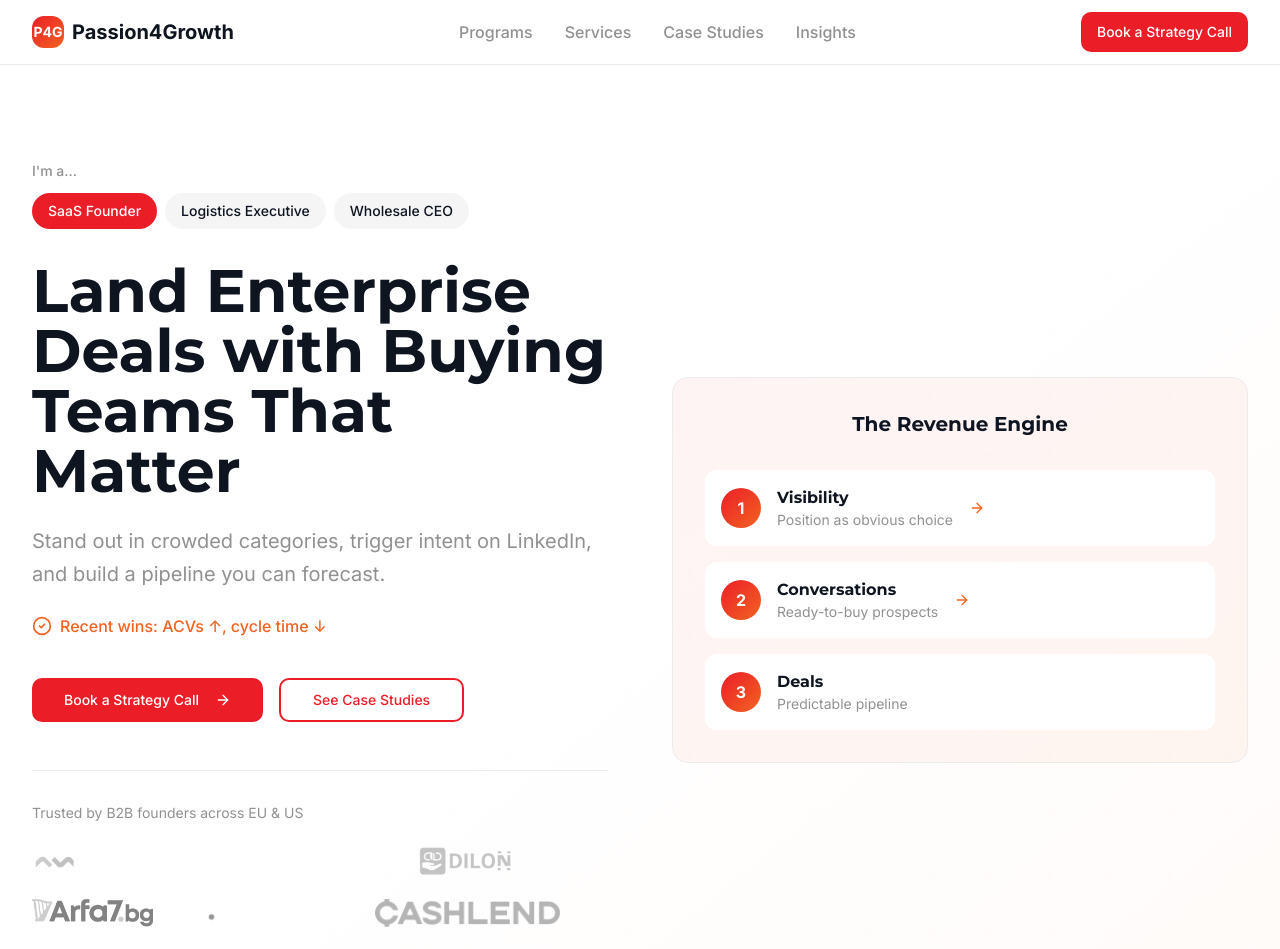
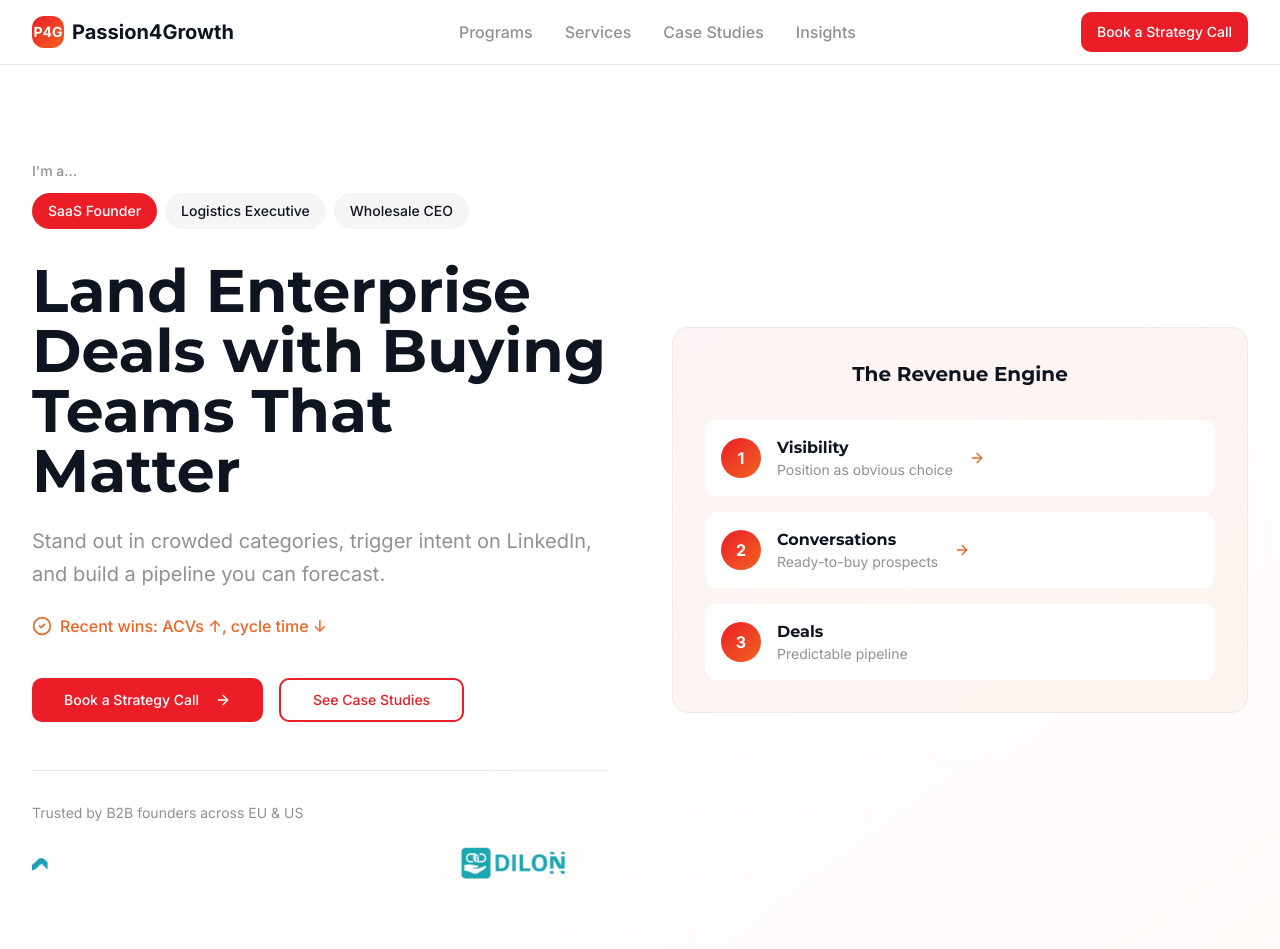
Before and after one commit to ves-hash/passion4growth-ignition, a React (Vite) app: page / in a window 1280 px wide. Shown: the top 949 px of the page. Built offline with nearby package versions, Linux system fonts and the light colour scheme.

Commit message:
Refactor logo display

```diff
--- a/src/components/HeroSection.tsx
+++ b/src/components/HeroSection.tsx
@@ -126,15 +126,17 @@ const HeroSection = () => {
                 <p className="text-sm text-muted-foreground mb-6">
                   Trusted by B2B founders across EU & US
                 </p>
-                <div className="flex flex-wrap items-center gap-x-12 gap-y-6">
-                  {trustLogos.map((logo, index) => (
+                <div className="relative overflow-hidden">
+                  <div className="flex animate-scroll">
+                    {[...trustLogos, ...trustLogos].map((logo, index) => (
                       <img
                         key={index}
                         src={logo.src}
                         alt={logo.alt}
-                      className="h-7 object-contain grayscale opacity-50 hover:opacity-100 hover:grayscale-0 transition-all duration-300"
+                        className="h-8 object-contain mx-8 flex-shrink-0"
                       />
                     ))}
+                  </div>
                 </div>
               </div>
             </div>
--- a/tailwind.config.ts
+++ b/tailwind.config.ts
@@ -85,11 +85,20 @@ export default {
 					to: {
 						height: '0'
 					}
+				},
+				'scroll': {
+					'0%': {
+						transform: 'translateX(0)'
+					},
+					'100%': {
+						transform: 'translateX(-50%)'
+					}
 				}
 			},
 			animation: {
 				'accordion-down': 'accordion-down 0.2s ease-out',
-				'accordion-up': 'accordion-up 0.2s ease-out'
+				'accordion-up': 'accordion-up 0.2s ease-out',
+				'scroll': 'scroll 30s linear infinite'
 			}
 		}
 	},
```
Lines whose indentation alone changed are shown as unchanged.
